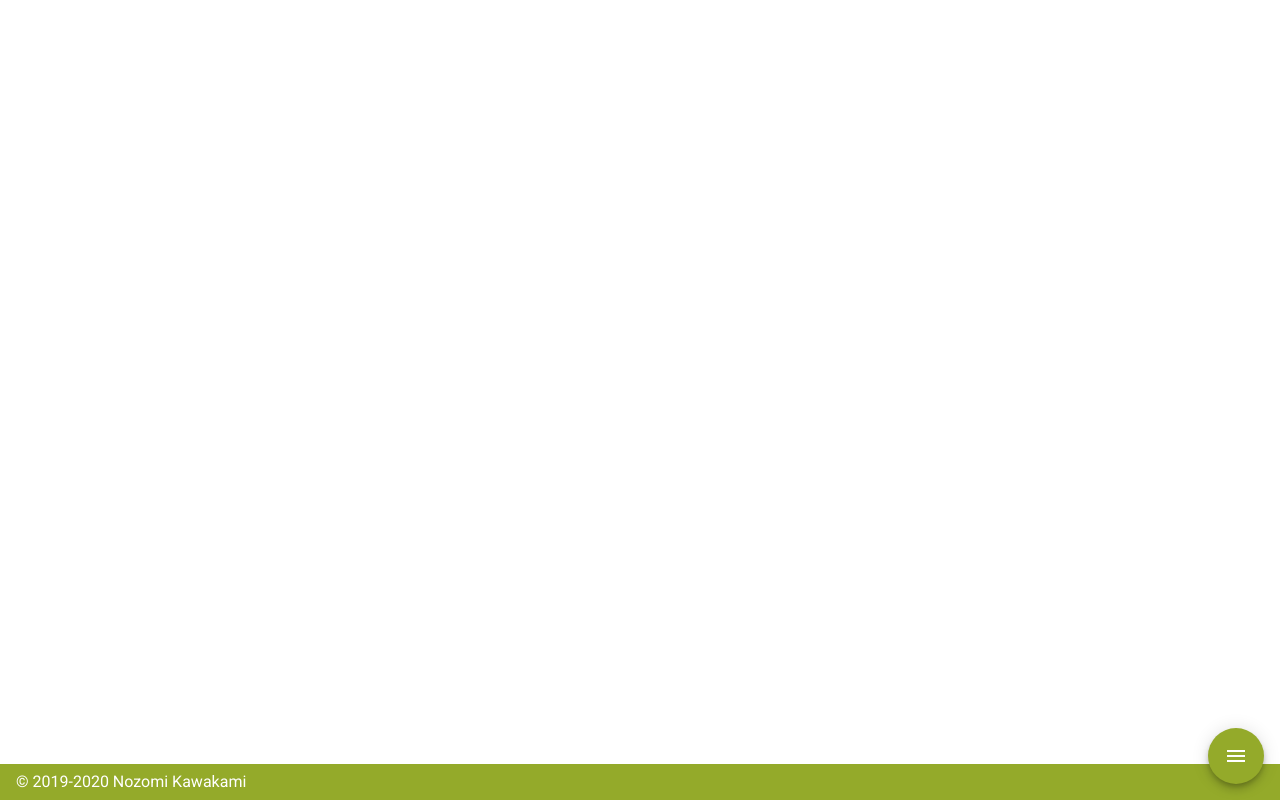
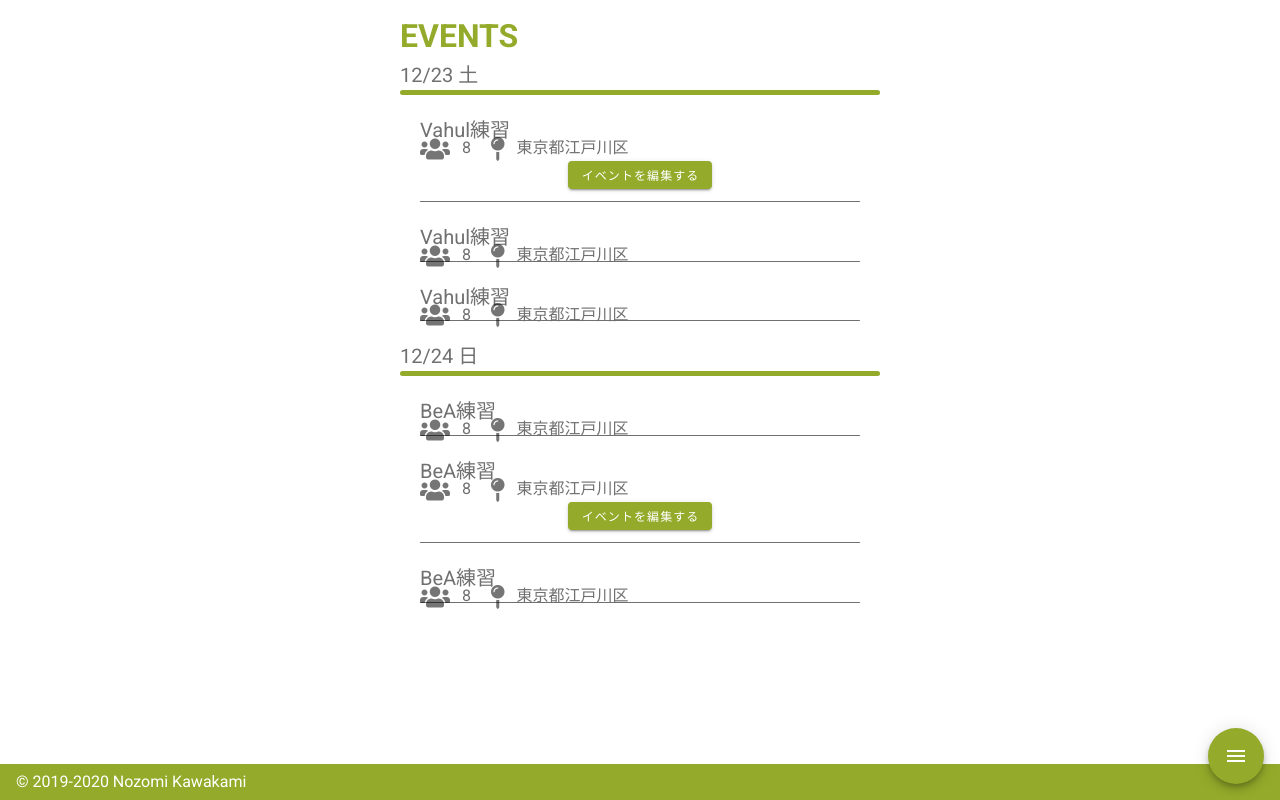
Before and after one commit to wish911wish/ulta, a Nuxt app: page /events in a window 1280 px wide. Built offline with nearby package versions, Linux system fonts and the light colour scheme.

Commit message:
make events.vue for event index page

```diff
--- /dev/null
+++ b/pages/events.vue
@@ -0,0 +1,88 @@
+<template>
+  <v-layout
+    column
+    justify-center
+    align-center
+  >
+    <v-flex
+      xs12
+      sm8
+      md6
+      w-100
+    >
+      <div class="contents-container" justify-center>
+        <section-large :name="'EVENTS'" />
+        <div v-for="(eventList, index) in this.eventLists" :key="index">
+          <date-events :date="eventList.date" :events="eventList.events" />
+        </div>
+      </div>
+    </v-flex>
+  </v-layout>
+</template>
+
+<script>
+import SectionLarge from '~/components/SectionLarge.vue'
+import DateEvents from '~/components/DateEvents.vue'
+
+export default {
+  components: {
+    SectionLarge,
+    DateEvents
+  },
+  data () {
+    return {
+      eventLists: [
+        {
+          date: '12/23 土',
+          events: [
+            {
+              title: 'Vahul練習',
+              member: 8,
+              place: '東京都江戸川区',
+              myevent: true
+            },
+            {
+              title: 'Vahul練習',
+              member: 8,
+              place: '東京都江戸川区',
+              myevent: false
+            },
+            {
+              title: 'Vahul練習',
+              member: 8,
+              place: '東京都江戸川区',
+              myevent: false
+            }
+          ]
+        },
+        {
+          date: '12/24 日',
+          events: [
+            {
+              title: 'BeA練習',
+              member: 8,
+              place: '東京都江戸川区',
+              myevent: false
+            },
+            {
+              title: 'BeA練習',
+              member: 8,
+              place: '東京都江戸川区',
+              myevent: true
+            },
+            {
+              title: 'BeA練習',
+              member: 8,
+              place: '東京都江戸川区',
+              myevent: false
+            }
+          ]
+        }
+      ],
+      testData: {
+      }
+    }
+  }
+}
+
+</script>
```
